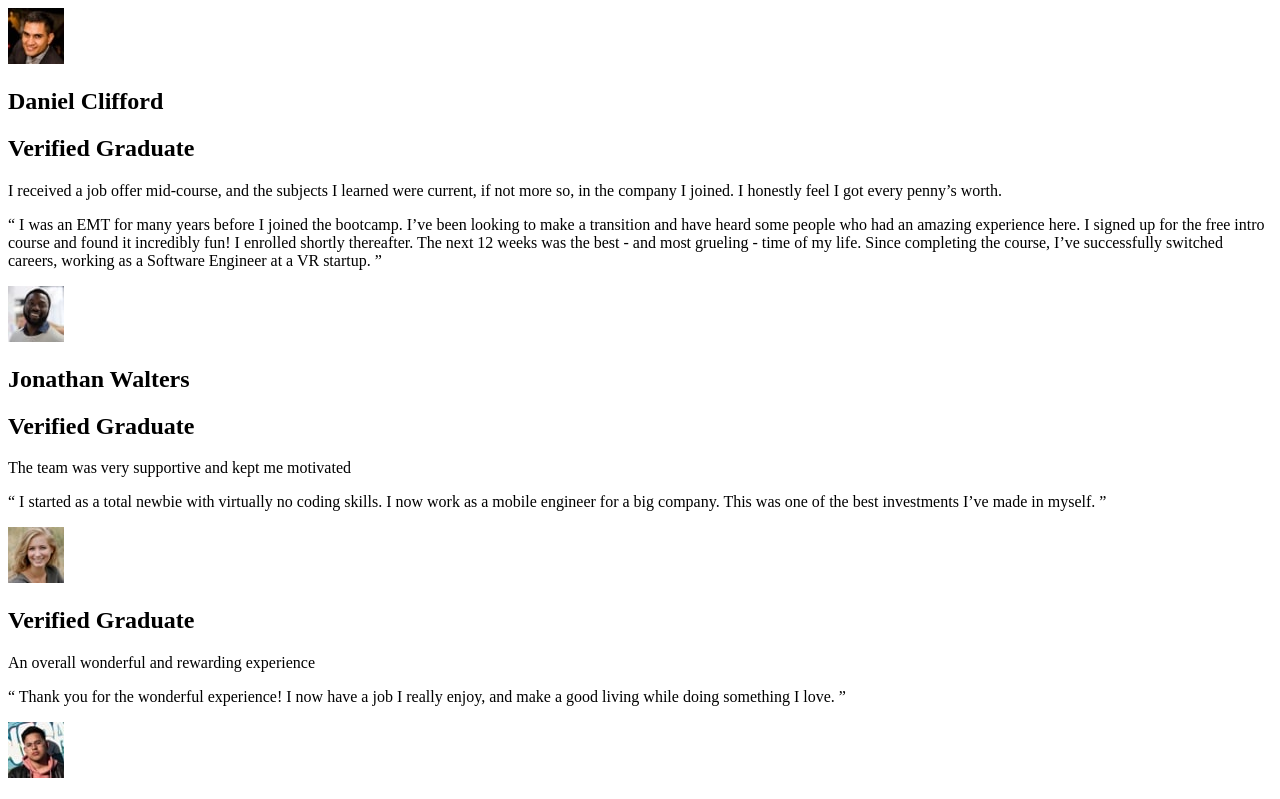
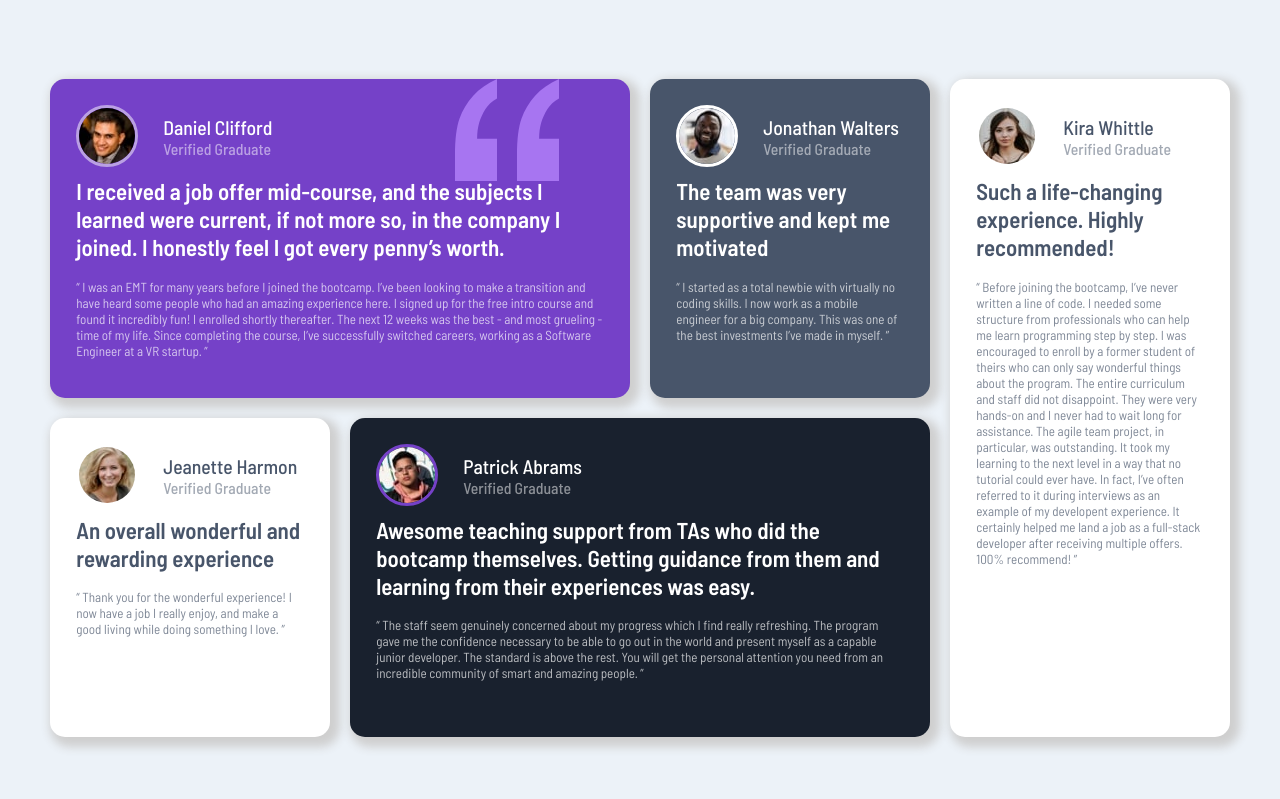
Before and after one commit to razanabbas/testimonials-grid-section, a plain HTML site: page index.html in a window 1280 px wide. Shown: the top 799 px of the page. Drawn offline with Linux system fonts and the light colour scheme.

Commit message:
Final Commiy

```diff
--- a/index.html
+++ b/index.html
@@ -6,7 +6,13 @@
 
   <link rel="icon" type="image/png" sizes="32x32" href="./images/favicon-32x32.png">
 
-  <title>Frontend Mentor | [Challenge Name Here]</title>
+  <link rel="preconnect" href="https://fonts.googleapis.com">
+  <link rel="preconnect" href="https://fonts.gstatic.com" crossorigin>
+  <link href="https://fonts.googleapis.com/css2?family=Barlow+Semi+Condensed:ital,wght@0,100;0,200;0,300;0,400;0,500;0,600;0,700;0,800;0,900;1,100;1,200;1,300;1,400;1,500;1,600;1,700;1,800;1,900&family=Poppins:ital,wght@0,100;0,200;0,300;0,400;0,500;0,600;0,700;0,800;0,900;1,100;1,200;1,300;1,400;1,500;1,600;1,700;1,800;1,900&display=swap" rel="stylesheet">
+
+  <link rel="stylesheet" href="style.css">
+
+  <title>Frontend Mentor | Testimonials Grid Section</title>
 
 </head>
 <body>
@@ -14,10 +20,12 @@
 
     <div class="grid">
       <article class="feedback daniel">
-        <div class="flex">
+        <div class="flex-horizontal">
           <img src="images/image-daniel.jpg" alt="Daniel's profile">
+          <div class="info">
             <h1 class='name'>Daniel Clifford</h1>
             <h2 class='position'>Verified Graduate</h2>
+          </div>
         </div>
 
 
@@ -32,10 +40,12 @@
       </article>
 
       <article class="feedback jonathan">
-        <div class="flex">
+        <div class="flex-horizontal">
           <img src="images/image-jonathan.jpg" alt="Jonathan's profile">
+          <div class="info">
             <h1 class="name">Jonathan Walters</h1>
             <h2 class="position">Verified Graduate</h2>
+          </div>
         </div>
 
         <p class='title'>The team was very supportive and kept me motivated</p>
@@ -44,11 +54,13 @@
         for a big company. This was one of the best investments I’ve made in myself. ”</p>
       </article>
 
-      <article class="feedback jeanette">
-        <div class="flex">
+      <article class="feedback dark jeanette">
+        <div class="flex-horizontal">
           <img src="images/image-jeanette.jpg" alt="Jeanette's profile">
-          <h1 class='name'Jeanette Harmon></h1>
+          <div class="info">
+            <h1 class='name'>Jeanette Harmon</h1>
             <h2 class='position'>Verified Graduate</h2>
+          </div>
         </div>
 
         <p class='title'>An overall wonderful and rewarding experience</p>
@@ -58,10 +70,12 @@
       </article>
 
       <article class="feedback patrick">
-        <div class="flex">
+        <div class="flex-horizontal">
           <img src="images/image-patrick.jpg" alt="Patrick's profile">
+          <div class="info">
             <h1 class='name'>Patrick Abrams</h1>
             <h2 class='position'>Verified Graduate</h2>
+          </div>
         </div>
 
         <p class='title'>Awesome teaching support from TAs who did the bootcamp themselves. Getting guidance from them and
@@ -73,11 +87,13 @@
         an incredible community of smart and amazing people. ”</p>
       </article>
 
-      <article class="feedback kira">
-        <div class="flex">
+      <article class="feedback dark kira">
+        <div class="flex-horizontal">
           <img src="images/image-kira.jpg" alt="Kira's profile">
+          <div class="info">
             <h1 class='name'>Kira Whittle</h1>
             <h2 class='position'>Verified Graduate</h2>
+          </div>
         </div>
 
         <p class='title'>Such a life-changing experience. Highly recommended!</p>
--- a/style.css
+++ b/style.css
@@ -0,0 +1,155 @@
+* {
+    box-sizing: border-box;
+}
+
+img {
+    max-width: 100%;
+}
+
+html,body {
+    height: 100%;
+}
+
+:root {
+    --clr-violet: hsl(263, 55%, 52%);
+    --clr-dark-grayish-blue: hsl(217, 19%, 35%);
+    --clr-light-grayish-blue: hsl(210, 46%, 95%);
+    --clr-dark-blackish-blue: hsl(219, 29%, 14%);
+    --clr-white: hsl(0, 0%, 100%);
+    --clr-light-gray: hsl(0, 0%, 81%);
+    --fs-small: 0.82em;
+    --fs-normal: 1.2em;
+    --fs-large: 1.75em;
+    --fw-normal: 500;
+    --fw-bold: 600;
+    --ff: "Barlow Semi Condensed", sans-serif;
+
+}
+
+body {
+    background-color: var(--clr-light-grayish-blue);
+    font-family: var(--ff);
+    font-size: var(--fs-small);
+    display: flex;
+    justify-content: center;
+    align-items: center;
+
+}
+
+.feedback {
+    border-radius: 15px;
+    padding: 2em;
+    color: var(--clr-white);
+    margin: 10px;
+    box-shadow: 5px 5px 10px 5px var(--clr-light-gray);
+
+
+}
+
+.feedback img {
+    border-radius: 50%;
+    border: solid medium;
+}
+
+.feedback .name, .feedback .position  {
+    margin-block: 0;
+    font-weight: var(--fw-normal);
+
+}
+.feedback .position {
+    opacity: 0.5;
+    font-size: var(--fs-normal);
+}
+
+.feedback .title {
+    font-weight: var(--fw-bold);
+    font-size: var(--fs-large);
+    margin-bottom: 0.75em;
+    margin-top: 10px;
+
+}
+
+.feedback .review {
+    opacity: 0.7;
+}
+
+
+
+.flex-horizontal {
+    display: flex;
+    align-items: center;
+    gap: 25px;
+    margin-bottom: 0.5em;
+}
+
+.daniel {
+    background-color: var(--clr-violet);
+    background-image: url(images/bg-pattern-quotation.svg);
+    background-repeat: no-repeat;
+    background-position: 85% 0;
+}
+
+.daniel img {
+    border-color: hsla(0,0%,100%,0.5)
+}
+
+.jonathan {
+    background-color: var(--clr-dark-grayish-blue);
+}
+
+.jeanette {
+    background-color: var(--clr-white)
+}
+
+.patrick {
+    background-color: var(--clr-dark-blackish-blue)
+}
+
+.patrick img {
+    border-color: var(--clr-violet);
+}
+
+.kira {
+    background-color: var(--clr-white);
+}
+
+.dark {
+    color: var(--clr-dark-grayish-blue)
+}
+
+.dark img {
+    border-color: var(--clr-white);
+}
+
+@media screen and (min-width: 600px) {
+    .grid {
+    display: grid;
+    width: 1200px;
+    grid-template-columns: repeat(4,1fr);
+    grid-template-rows: repeat(2,1fr);
+    place-content: center;
+    grid-template-areas:
+    'Daniel Daniel Jonathan Kira'
+    'Jeanette Patrick Patrick Kira';
+    }
+
+    .daniel {
+        grid-area: Daniel
+    }
+
+    .jonathan {
+        grid-area: Jonathan
+    }
+
+    .jeanette {
+        grid-area: Jeanette
+    }
+
+    .patrick {
+        grid-area: Patrick
+    }
+
+    .kira {
+        grid-area: Kira
+    }
+}
```
Lines whose indentation alone changed are shown as unchanged.
